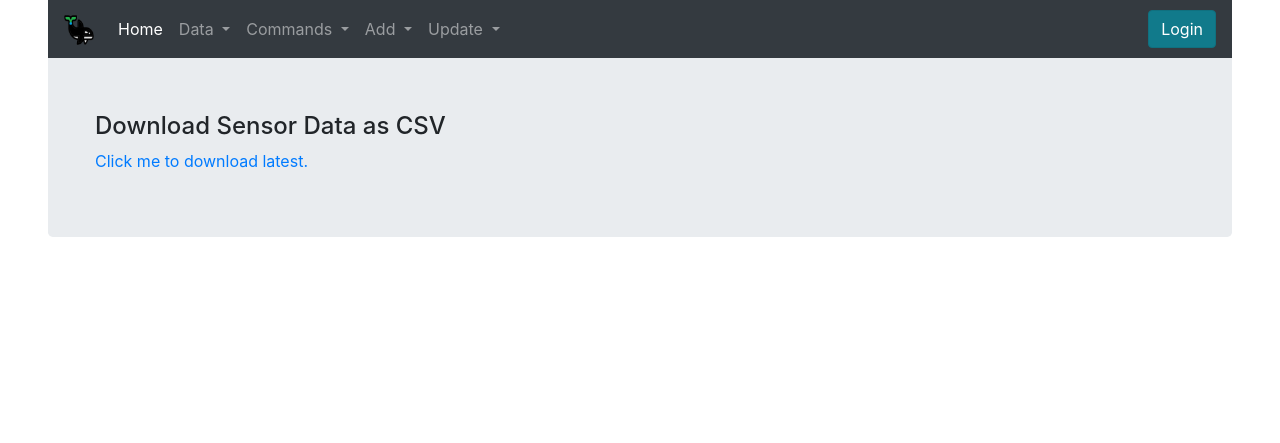
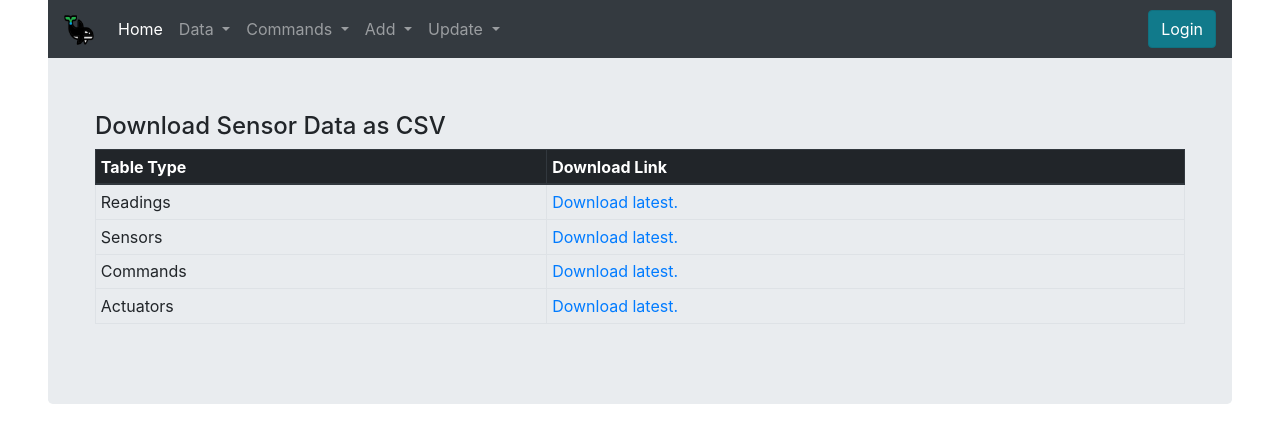
Before and after one commit to daniellimzj/HydRC4nics_Orbital, a Flask app: template Application/Servers/Webpage/templates/csv.html in a window 1280 px wide. Shown: the top 443 px of the page. Run offline with Flask 3, Linux system fonts and the light colour scheme; the template is opened without the code that fills it, so the values that code supplies are empty; parts of the project's set-up code (start-up, migrations or seed data) failed here and were passed over; some libraries are stand-ins or nearby versions.

```diff
--- a/Application/Servers/Webpage/templates/csv.html
+++ b/Application/Servers/Webpage/templates/csv.html
@@ -6,7 +6,32 @@
 
 <h4> Download Sensor Data as CSV</h4>
 <div>
-    <a href="{{ url_for('getCSV') }}">Click me to download latest.</a>
+    <table class = "table table-bordered table-hover table-sm">
+        <thead class = "thead-dark">
+            <tr>
+                <th scope = "col">Table Type</th>
+                <th scope = "col">Download Link</th>
+            </tr>
+        </thead>
+        <tbody>
+            <tr>
+                <td>Readings</td>
+                <td><a href="{{ url_for('getReadingsCSV') }}">Download latest.</a></td>
+            </tr>
+            <tr>
+                <td>Sensors</td>
+                <td><a href="{{ url_for('getSensorsCSV') }}">Download latest.</a></td>
+            </tr>
+            <tr>
+                <td>Commands</td>
+                <td><a href="{{ url_for('getCommandsCSV') }}">Download latest.</a></td>
+            </tr>
+            <tr>
+                <td>Actuators</td>
+                <td><a href="{{ url_for('getActuatorsCSV') }}">Download latest.</a></td>
+            </tr>
+        </tbody>
+    </table>
 </div>
 
 {% endblock %}
```
Also changed, not shown: Database/README.md, README.md, 1 other file.
